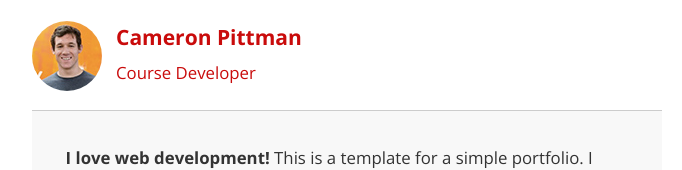
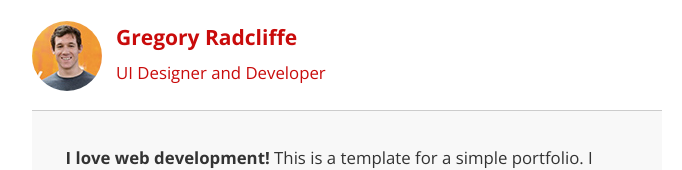
Before and after one commit to gregoryrad/gregoryrad.github.io, a plain HTML site: page index.html in a window 1280 px wide. Shown: the top 170 px of the page, without its empty margins (293-975 px from the left). Drawn offline with nearby package versions, Linux system fonts and the light colour scheme.

Commit message:
Edits to main heading text

```diff
--- a/index.html
+++ b/index.html
@@ -28,7 +28,7 @@
   <body>
     <header>
       <a href="/"><img src="img/profilepic.jpg"></a>
-      <p>Cameron Pittman<br><span>Course Developer</span></p>
+      <p>Gregory Radcliffe<br><span>UI Designer and Developer</span></p>
     </header>
 
     <div class="container">
```
